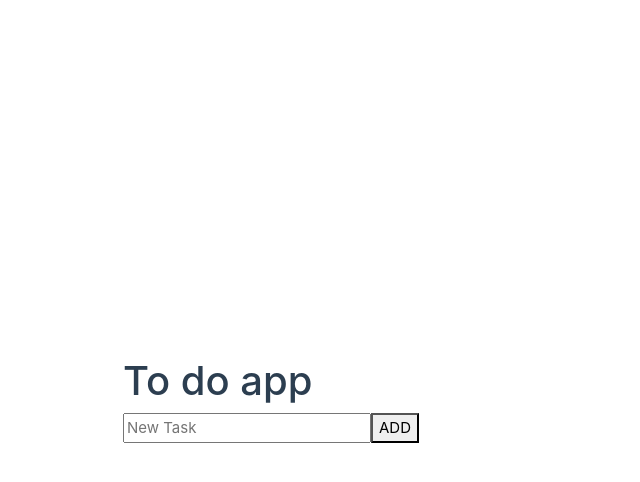
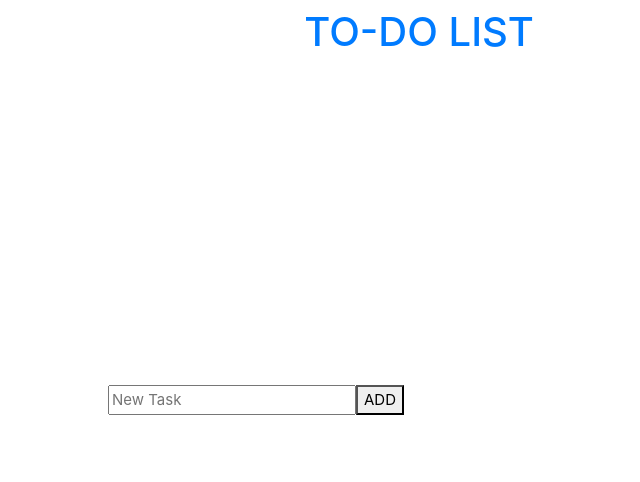
Before and after one commit to huyviet1995/todolist-vue, a Vue app: page / in a window 1280 px wide. Shown: the top 482 px of the page, without its empty margins (221-861 px from the left). Built offline with nearby package versions, Linux system fonts and the light colour scheme.

Commit message:
Move the to do list title to the top of the page

```diff
--- a/src/App.vue
+++ b/src/App.vue
@@ -1,15 +1,13 @@
 <script setup></script>
 
 <template>
-  <main class="d-flex flex-column">
-    <header class="">
-      <h1 class="text-red">To do app</h1>
+  <main class="d-flex flex-column text-primary">
+    <header class="fixed-top text-center mt-2">
+      <h1 class="text-red">TO-DO LIST</h1>
     </header>
-    <section>
-      <div class="inputWrapper">
-        <input type="text" placeholder="New Task" />
-        <button>ADD</button>
-      </div>
+    <section class="container-fluid m-auto">
+      <input type="text" placeholder="New Task" />
+      <button>ADD</button>
     </section>
   </main>
 </template>
```
